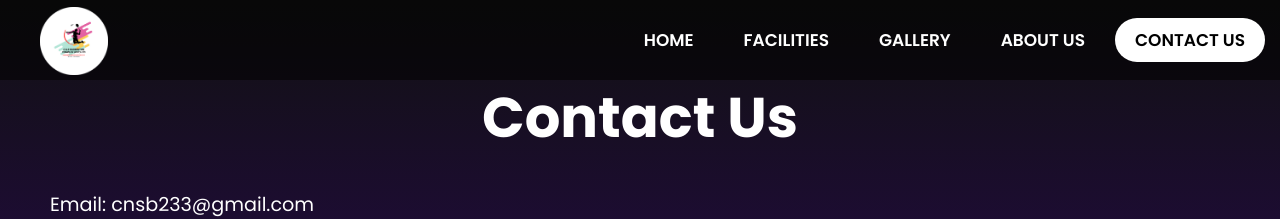
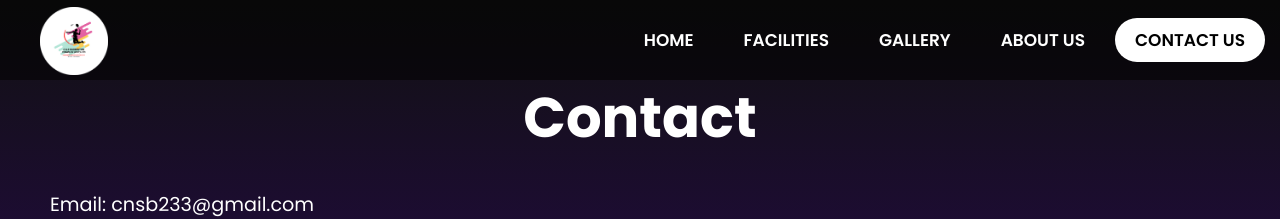
Before and after one commit to VikasithaSathsara/cnsdeploy, a React (Create React App) app in the folder frontend/: page /contact in a window 1280 px wide. Shown: the top 219 px of the page. Built offline with nearby package versions, Linux system fonts and the light colour scheme.

Commit message:
contact us new

```diff
--- a/frontend/src/Views/ContactUs/ContactUs.jsx
+++ b/frontend/src/Views/ContactUs/ContactUs.jsx
@@ -67,7 +67,7 @@ function ContactUs() {
         <div>
             <Navbar />
             <section id="contact-section">
-                <h2>Contact Us</h2>
+                <h2>Contact</h2>
                 <div className="contact-details">
                     <p>Email: cnsb233@gmail.com</p>
                     <p>Telephone: +94-777-983264</p>
```
